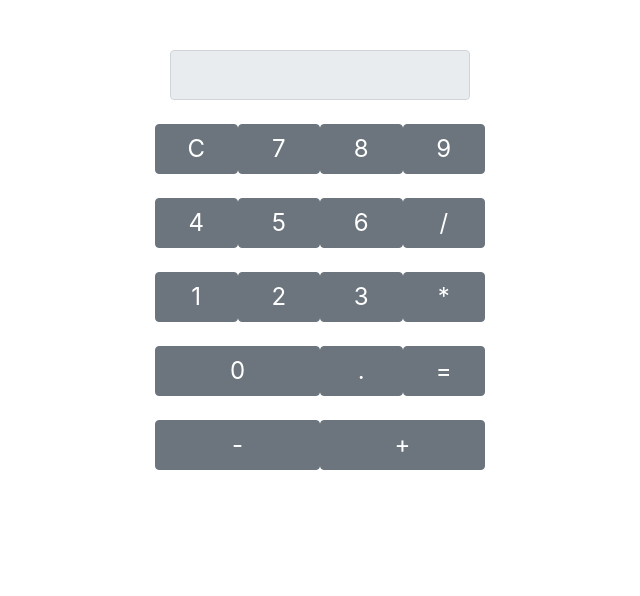
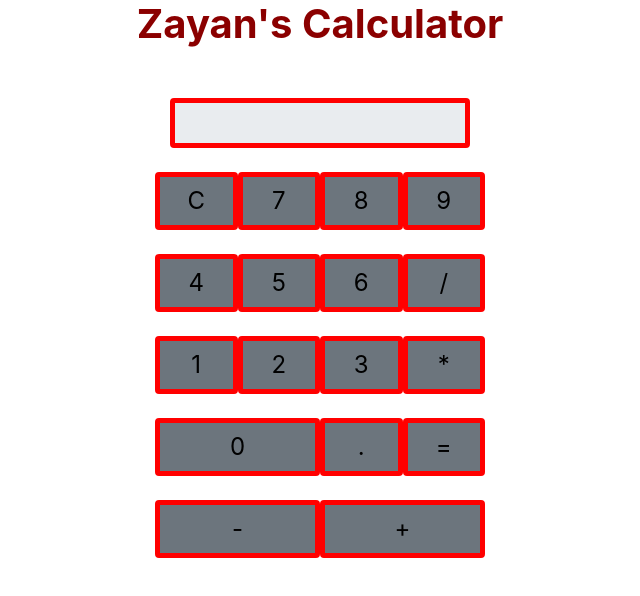
Before and after one commit to z4y4nP/calculator2, a plain HTML site: page index.html in a window 1280 px wide. Shown: the whole page, without its empty margins (320-960 px from the left). Drawn offline with nearby package versions, Linux system fonts and the light colour scheme.

Commit message:
Update index.html

```diff
--- a/index.html
+++ b/index.html
@@ -14,14 +14,23 @@
         text-align:right;
         padding:10px;
         font-size:1.5em;
+        border: 5px solid red;
       }
       .btn
       {
         font-size:1.5em;
+        color: black;
+        border: 5px solid red;
+      }
+      #abc{
+        text-align: center;
+        color: darkred;
+        font-weight: bold;
       }
     </style>
   </head>
   <body>
+    <h1 id="abc">Zayan's Calculator</h1>
     <div class="container">
 
       <div class="calculator">
```
